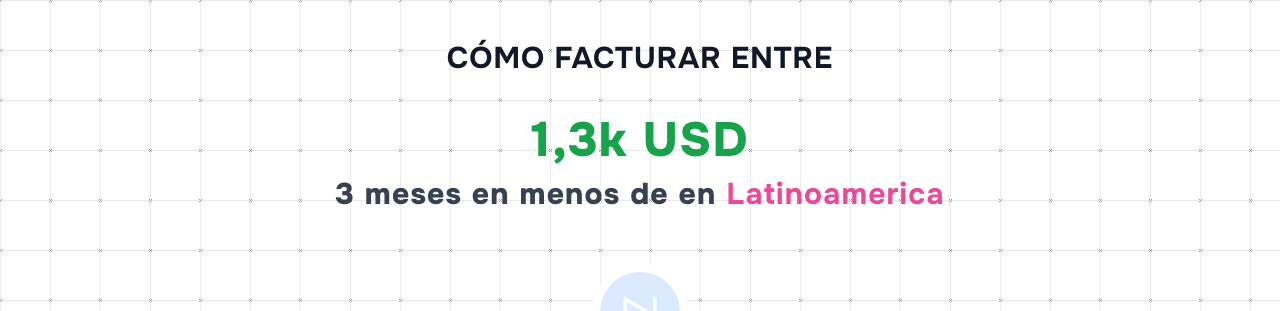
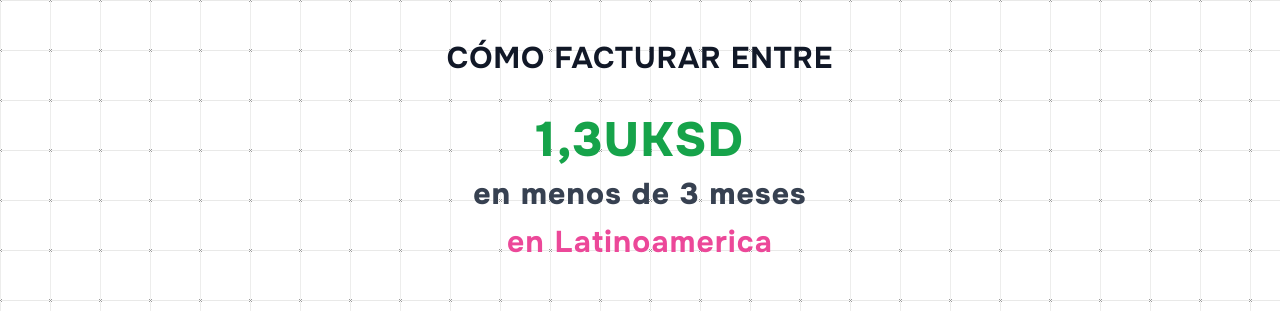
Before and after one commit to FakuKostasDvlpr/Weebly, a Next.js app: page /presentacion in a window 1280 px wide. Shown: the top 311 px of the page. Built offline with nearby package versions, Linux system fonts and the light colour scheme.

Commit message:
present111

```diff
--- a/app/presentacion/page.tsx
+++ b/app/presentacion/page.tsx
@@ -28,9 +28,11 @@ export default function Presentacion() {
                     CÓMO FACTURAR ENTRE
                 </p>
                 <p className="text-green-600 mb-10 font-extrabold tracking-wide text-5xl px-20 max-md:text-[20pt]">
-                1,3k USD <br /><span className="text-3xl text-gray-700">3 meses</span>
-                <span className="text-3xl text-gray-700"> en menos de  en</span>
-                <span className="font-bold text-3xl text-pink-500">  Latinoamerica</span>
+                1,3UKSD <br />
+                <span className="text-3xl text-gray-700"> en menos de </span>
+                <span className="text-3xl text-gray-700">3 meses</span>
+                <br />
+                <span className="font-bold text-3xl text-pink-500">  en Latinoamerica</span>
                 </p>
                 <TimeLine/>
                 <PlayVideo />
```
